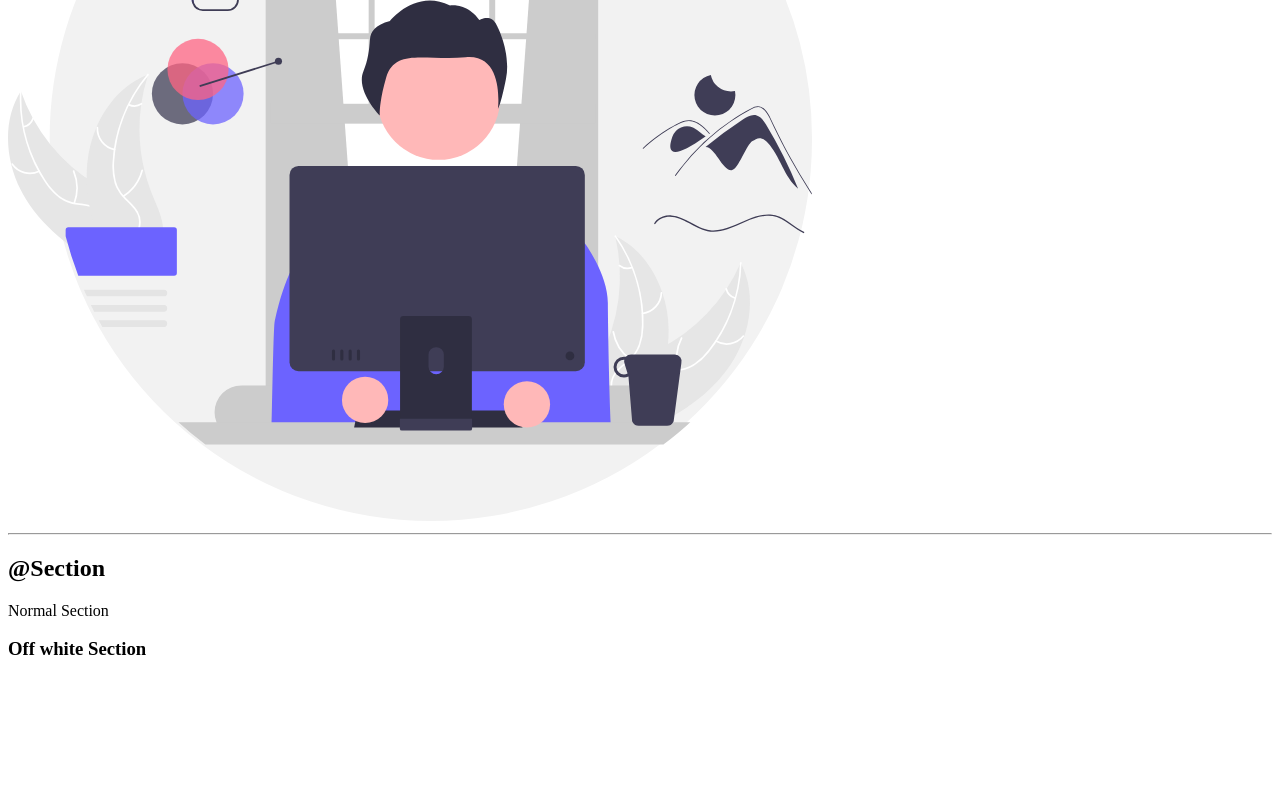
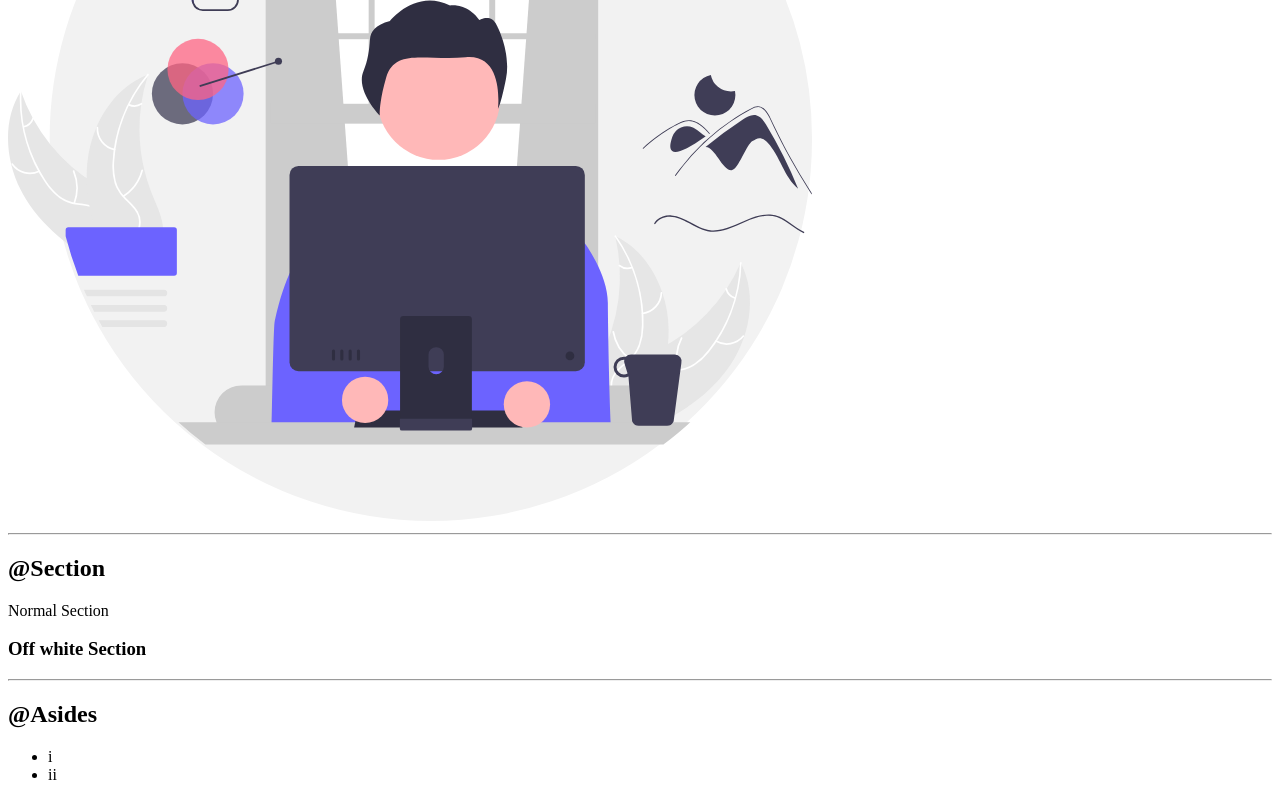
Before and after one commit to anup1551/Component-Librabry, a plain HTML site: page index.html in a window 1280 px wide. Shown: the part 1590-2390 px from the top of the page. Before the commit the page ends 2269 px from the top, so only its background shows below. Drawn offline with Linux system fonts and the light colour scheme.

Commit message:
Update: Asides were added
Asides were added

```diff
--- a/index.html
+++ b/index.html
@@ -85,10 +85,15 @@
         <H3>Off white Section</H3>
     </Section>
 
+    <hr>
 
-
-
-
+    <h2>@Asides</h2>
+    <aside>
+      <ul>
+        <li>i</li>
+        <li>ii</li>
+      </ul>
+    </aside>
 
 
 </body>
```
